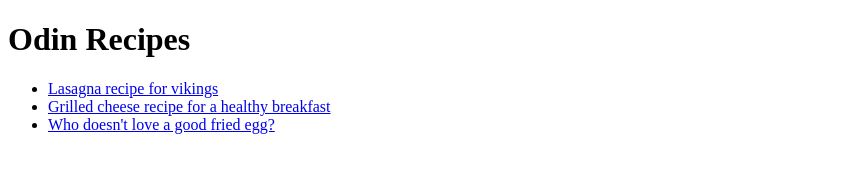
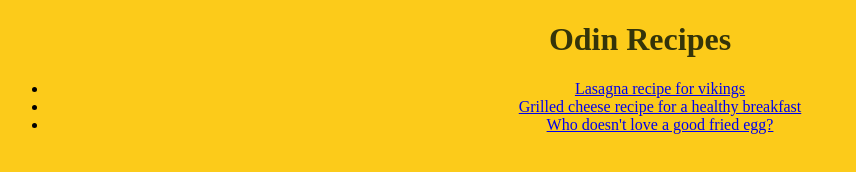
Before and after one commit to uyennhiquang/odin-recipes, a plain HTML site: page index.html in a window 1280 px wide. Shown: the whole page, without its empty margins (0-856 px from the left). Drawn offline with Linux system fonts and the light colour scheme.

Commit message:
Add css file to homepage

```diff
--- a/index.html
+++ b/index.html
@@ -2,10 +2,11 @@
 <html lang="en">
     <head>
         <meta charset="UTF-8">
-        <title></title>
+        <link rel="stylesheet" href="styles.css">
+        <title>Odin recipes</title>
     </head>
     <body>
-        <h1>Odin Recipes</h1>
+        <h1 class="title">Odin Recipes</h1>
         <ul>
             <li><a href="./recipes/lasagna.html">Lasagna recipe for vikings</a></li>
             <li><a href="./recipes/grilled-cheese.html">Grilled cheese recipe for a healthy breakfast</a></li>
--- /dev/null
+++ b/styles.css
@@ -0,0 +1,8 @@
+body {
+    text-align: center;
+    background-color: #FCCB1A;
+}
+
+.title {
+    color: #343409;
+}
```
